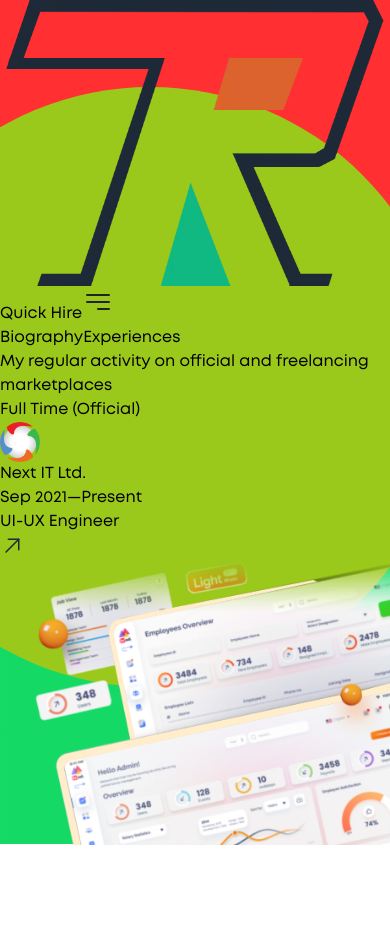
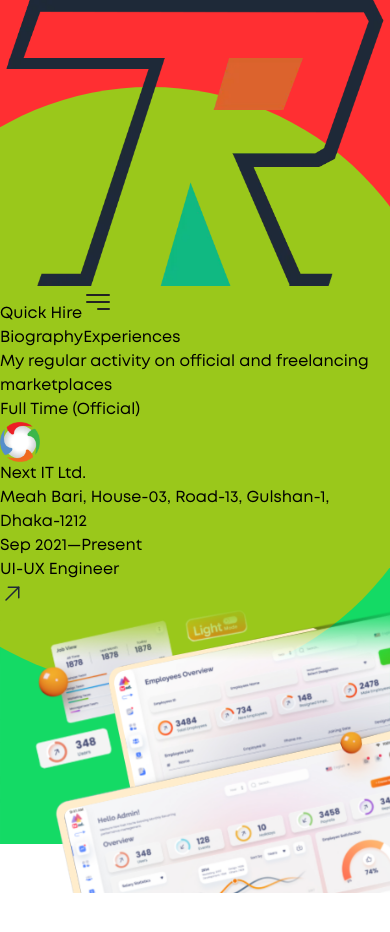
Before and after one commit to ToukirRj/ProtoSystem, a React (Vite) app: page /Experiences in a window 390 px wide. Shown: the top 932 px of the page. Built offline with nearby package versions, Linux system fonts and the light colour scheme.

Commit message:
no message

```diff
--- a/src/components/Bio.jsx
+++ b/src/components/Bio.jsx
@@ -26,22 +26,25 @@
                                     <div className="tracking-normal flex flex-col gap-2">
                                         {experienceData1.map(expo => (
                                             <Link to={expo.link} key={expo.id} target="_blank"
-                                            className="group flex p-5 overflow-hidden relative bg-white/[0.35] border border-white/[0.15] hover:bg-white/[0.35] transition-all duration-500 md:rounded-[35px] rounded-[28px]" data-aos="fade-up" data-aos-duration="300" data-aos-delay="100">
-                                                <div className="flex gap-2 items-center">
+                                            className="group p-5 overflow-hidden relative bg-white/[0.35] border border-white/[0.15] hover:bg-white/[0.35] transition-all duration-500 md:rounded-[35px] rounded-[28px]" data-aos="fade-up" data-aos-duration="300" data-aos-delay="100">
+                                                <div className="flex gap-2">
                                                     <div className="relative flex h-[50px] w-[50px] flex-none items-center justify-center rounded-full bg-white">
                                                         <img src={expo.logo} alt="icon" width="40" height="40"/>
                                                     </div>
-                                                    <div>
-                                                        <div className="flex gap-3 items-center justify-start">
-                                                            <span className="block w-max md:text-[17px] text-[15px] font-[600] text-[#1F2937]">{expo.company}</span>
-                                                            <dd className="table px-4 py-[3px] w-auto rounded-[30px] bg-white/[0.65] text-[12px] text-[#1F2937] font-[500] tracking-wide uppercase">
-                                                                <time>{expo.startDate}</time>
-                                                                <span>—</span>
-                                                                <time>{expo.endDate}</time>
-                                                            </dd>
+                                                    <div className='pe-10'>
+                                                        <div className="">
+                                                            <span className="block w-max md:text-[18px] text-[15px] font-[600] text-[#1F2937]">{expo.company}</span>
+                                                            <div className="text-[13px] font-[400] text-[#1F2937]/[0.9] tracking-[0.5px] leading-[20px]">{expo.location}</div>
                                                         </div>
-                                                        <div className="md:text-[13px] text-[12px] text-[#1F2937] font-[500] tracking-wide">{expo.position}</div>
                                                     </div>
+                                                </div>
+                                                <div className="flex gap-3 items-center justify-start">
+                                                    <dd className="table px-4 py-[3px] w-auto rounded-[30px] bg-white/[0.65] text-[12px] text-[#1F2937] font-[500] tracking-wide uppercase">
+                                                        <time>{expo.startDate}</time>
+                                                        <span>—</span>
+                                                        <time>{expo.endDate}</time>
+                                                    </dd>
+                                                    <div className="md:text-[13px] text-[12px] text-[#1F2937] font-[500] tracking-wide">{expo.position}</div>
                                                 </div>
                                                 <div className="md:h-14 md:w-14 h-10 w-10 absolute right-[5px] top-[5px] rounded-full border border-[#1f2937]/[0.18] group-hover:bg-white group-hover:border-white flex items-center justify-center transition-all duration-500">
                                                     <svg xmlns="http://www.w3.org/2000/svg" width="24" height="24" viewBox="0 0 1024 1024" className='relative ease-in-out duration-500'>
--- a/src/components/Myself.jsx
+++ b/src/components/Myself.jsx
@@ -48,7 +48,7 @@
                                 <div className="flex items-center md:flex-row flex-col md:px-0 px-[20px]">
                                     <div className="lg:w-2/12 md:1/2 w-full">
                                         <div className='flex items-center justify-center'>
-                                            <div className="w-[150px] h-[150px] border-2 border-white p-1 rounded-full mt-4">
+                                            <div className="w-[150px] h-[150px] border-2 border-white/[0.5] p-1 rounded-full mt-4">
                                                 <img className="h-full md:w-full rounded-full" src={Abme} alt="cover"/>
                                             </div>
                                         </div>
--- a/src/components/Splash.jsx
+++ b/src/components/Splash.jsx
@@ -43,8 +43,8 @@
                                 <div className="flex items-center justify-center gap-2 mx-auto">
                                     {socialLinksData.map(link => (
                                         <Link key={link.id} to={link.url} target={link.target}
-                                            className="px-2 w-auto h-14 flex items-center justify-center bg-white/[0.35] hover:bg-white/[0.75] rounded-[70px] hover:shadow-lg transition-all border border-white/[0.25]" data-aos="fade-up" data-aos-duration="300" data-aos-delay="300">
-                                            <img className="w-5 h-5 rounded-full ms-5 me-1" src={link.imageSrc} alt={`${link.platform} logo`} />
+                                            className="px-2 w-auto h-[58px] flex items-center justify-center bg-white/[0.35] hover:bg-white/[0.75] rounded-[70px] hover:shadow-lg transition-all border border-white/[0.25]" data-aos="fade-up" data-aos-duration="300" data-aos-delay="300">
+                                            <img className="w-6 h-6 rounded-full ms-3 me-1" src={link.imageSrc} alt={`${link.platform} logo`} />
                                             <p className="md:text-[14px] text-[12px] font-[500] text-[#1f2937] tracking-[.45px] me-3">{link.platform}</p>
                                             <span className='h-11 w-11 flex items-center justify-center bg-transparent rounded-full border border-[#1f2937]/[0.13]'>
                                                 <svg xmlns="http://www.w3.org/2000/svg" width="21" height="21" viewBox="0 0 1024 1024" className='relative'>
--- a/src/datas/experienceData.jsx
+++ b/src/datas/experienceData.jsx
@@ -7,6 +7,7 @@
         endDate: 'Present',
         company: 'Next IT Ltd.',
         position: 'UI-UX Engineer',
+        location: 'Meah Bari, House-03, Road-13, Gulshan-1, Dhaka-1212',
         logo: './img/jobs/next.webp',
         img:"./img/services/1.svg"
     },
@@ -17,6 +18,7 @@
         endDate: 'Aug 2021',
         company: 'WAN IT Ltd.',
         position: 'Frontend Engineer',
+        location: 'Gulfesha Plaza, S.S. Parvin Road, Moghbazar, Dhaka',
         logo: './img/jobs/wan.webp',
         img:"./img/services/3.svg"
     },
@@ -26,6 +28,7 @@
         startDate: 'Mar 2015',
         endDate: 'Feb 2017',
         company: 'Sakoyat Soft',
+        location: 'Dakshinkhan, Housebuilding, Uttara, Dhaka-1230',
         position: 'Web Designer',
         logo: './img/jobs/sako.webp',
         img:"./img/services/2.svg"
```
Also changed, not shown: public/img/jobs/github.webp.
